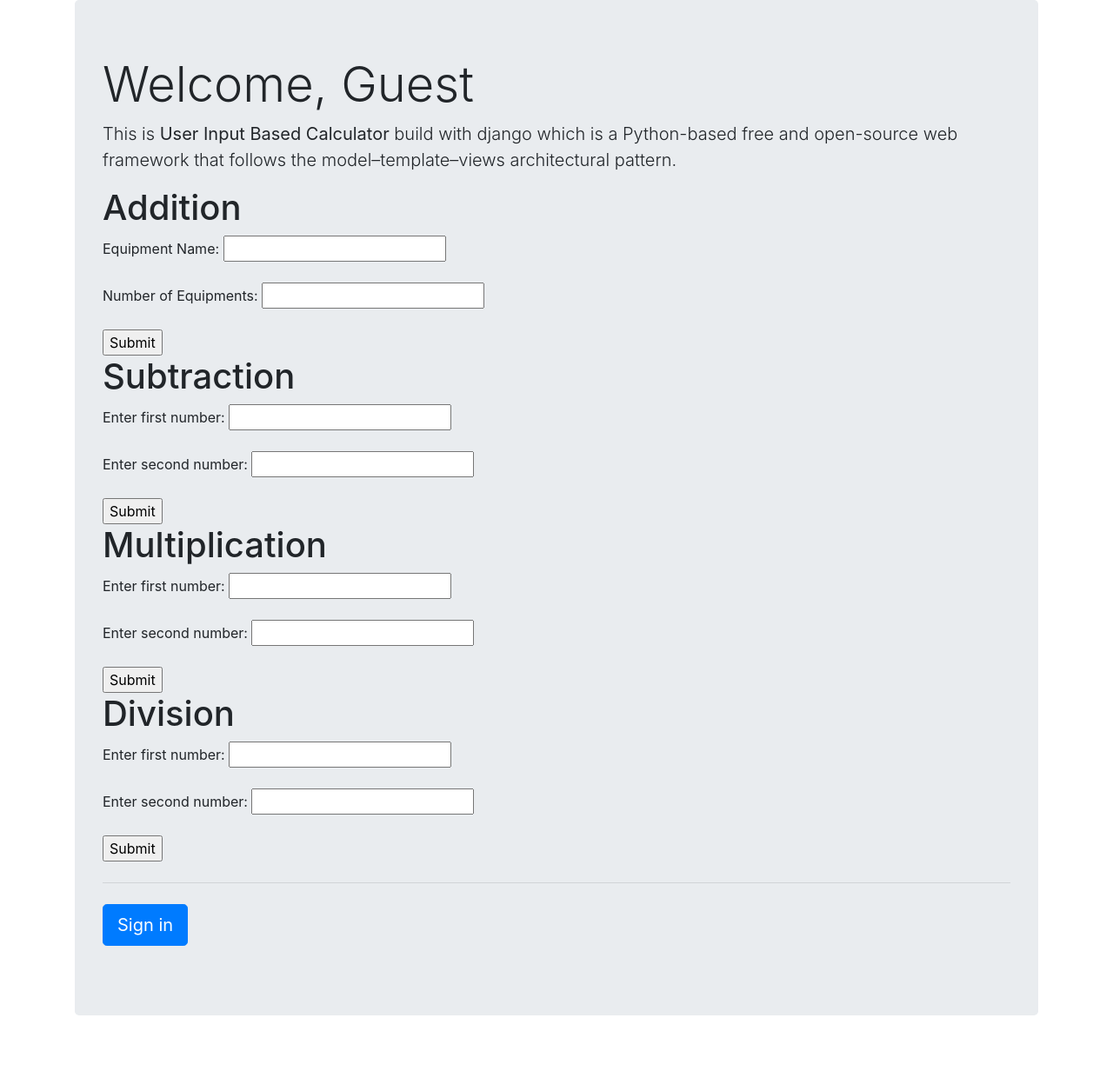
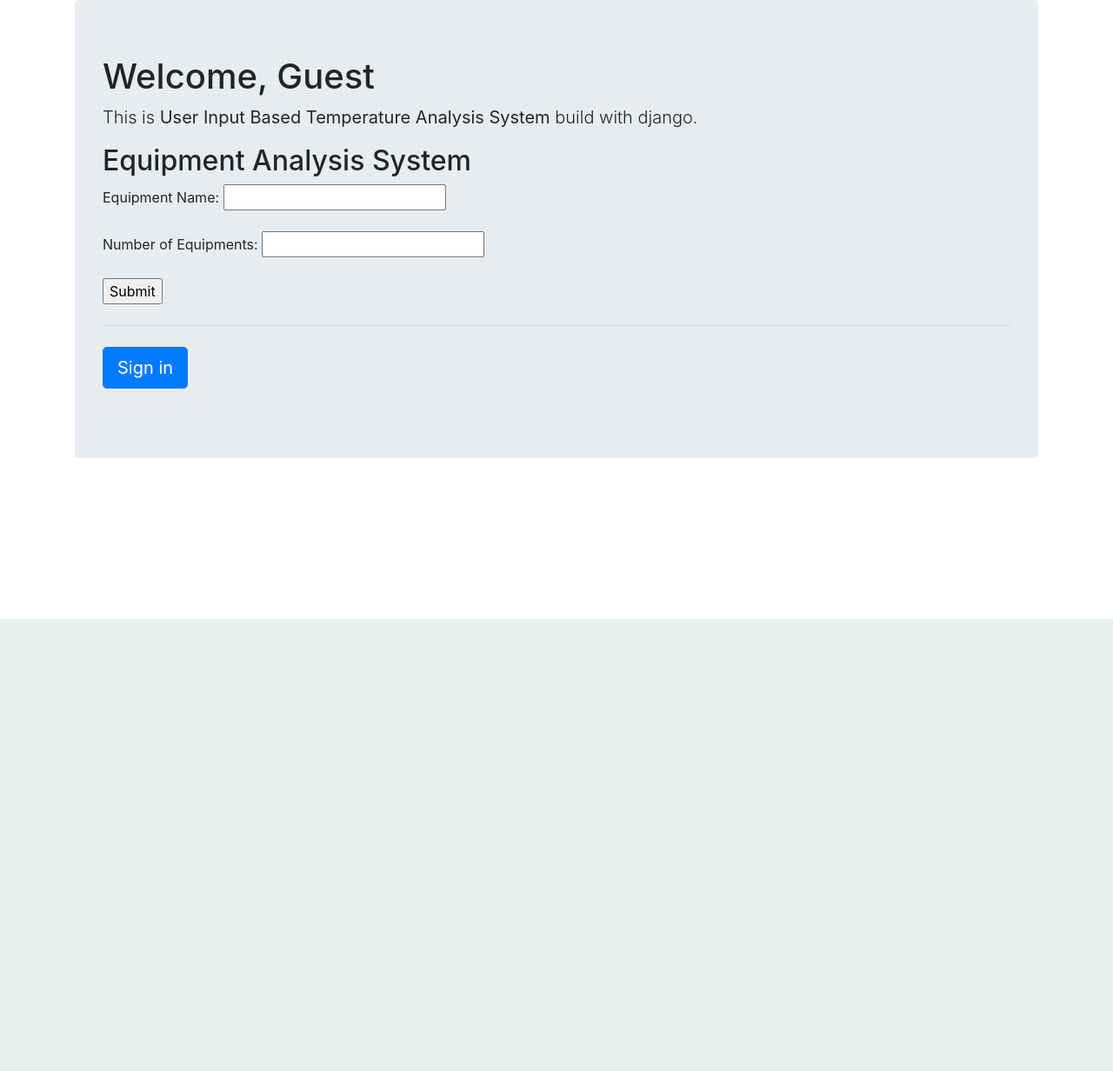
Before and after one commit to abhigyan-709/Django-registration-and-login-system-master, a Django app: template Django-registration-and-login-system-master/users/templates/users/home.html in a window 1280 px wide. Shown: the part 88-1320 px from the top of the page at 87% size. After the commit the page ends 800 px from the top, so only its background shows below. Run offline with Django 3.2, Linux system fonts and the light colour scheme; the template is opened without the code that fills it, so the values that code supplies are empty; some libraries are stand-ins or nearby versions.

Commit message:
Changes for Final Version

```diff
--- a/Django-registration-and-login-system-master/users/templates/users/home.html
+++ b/Django-registration-and-login-system-master/users/templates/users/home.html
@@ -2,12 +2,11 @@
 {% block title %} Home Page {% endblock title%}
 {% block content %}
     <div class="jumbotron">
-        <h1 class="display-4">Welcome, {{user.first_name.title|default:'Guest'}}</h1>
+        <h1 class="display-10">Welcome, {{user.first_name.title|default:'Guest'}}</h1>
         <p class="lead">
-            This is <b> User Input Based Calculator</b> build with django which is
-            a Python-based free and open-source web framework that follows the model–template–views architectural pattern.
+            This is <b> User Input Based Temperature Analysis System</b> build with django.
         </p>
-        <h1>Addition</h1>
+        <h2>Equipment Analysis System</h2>
 
 <form action="equipments" method="POST">
     {% csrf_token %}
@@ -15,34 +14,6 @@
     Number of Equipments: <input type="text" name="number"><br><br>
     <input type="submit">
 </form>
-
-<h1>Subtraction</h1>
-<form action="sub" method="POST">
-    {% csrf_token %}
-
-    Enter first number: <input type="text" name="num1"><br><br>
-    Enter second number: <input type="text" name="num2"><br><br>
-    <input type="submit">
-</form>
-
-<h1>Multiplication</h1>
-<form action="multi" method="POST">
-    {% csrf_token %}
-
-    Enter first number: <input type="text" name="num1"><br><br>
-    Enter second number: <input type="text" name="num2"><br><br>
-    <input type="submit">
-</form>
-
-<h1>Division</h1>
-<form action="div" method="POST">
-    {% csrf_token %}
-
-    Enter first number: <input type="text" name="num1"><br><br>
-    Enter second number: <input type="text" name="num2"><br><br>
-    <input type="submit">
-</form>
-
         <hr class="my-4">
         <p class="lead">
             {% if user.is_authenticated %}
```
Also changed, not shown: Django-registration-and-login-system-master/users/views.py (+5 -52 lines), Django-registration-and-login-system-master/users/templates/users/base.html (line endings or trailing spaces).
